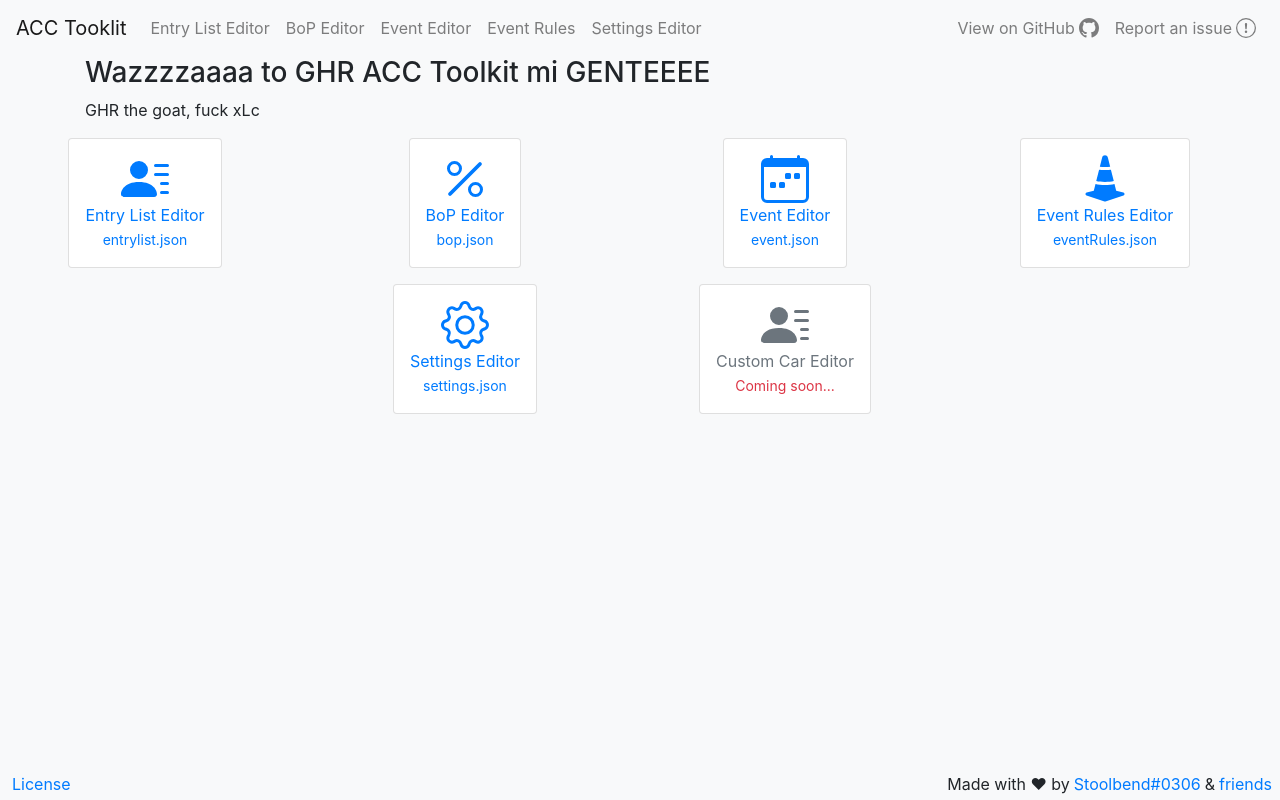
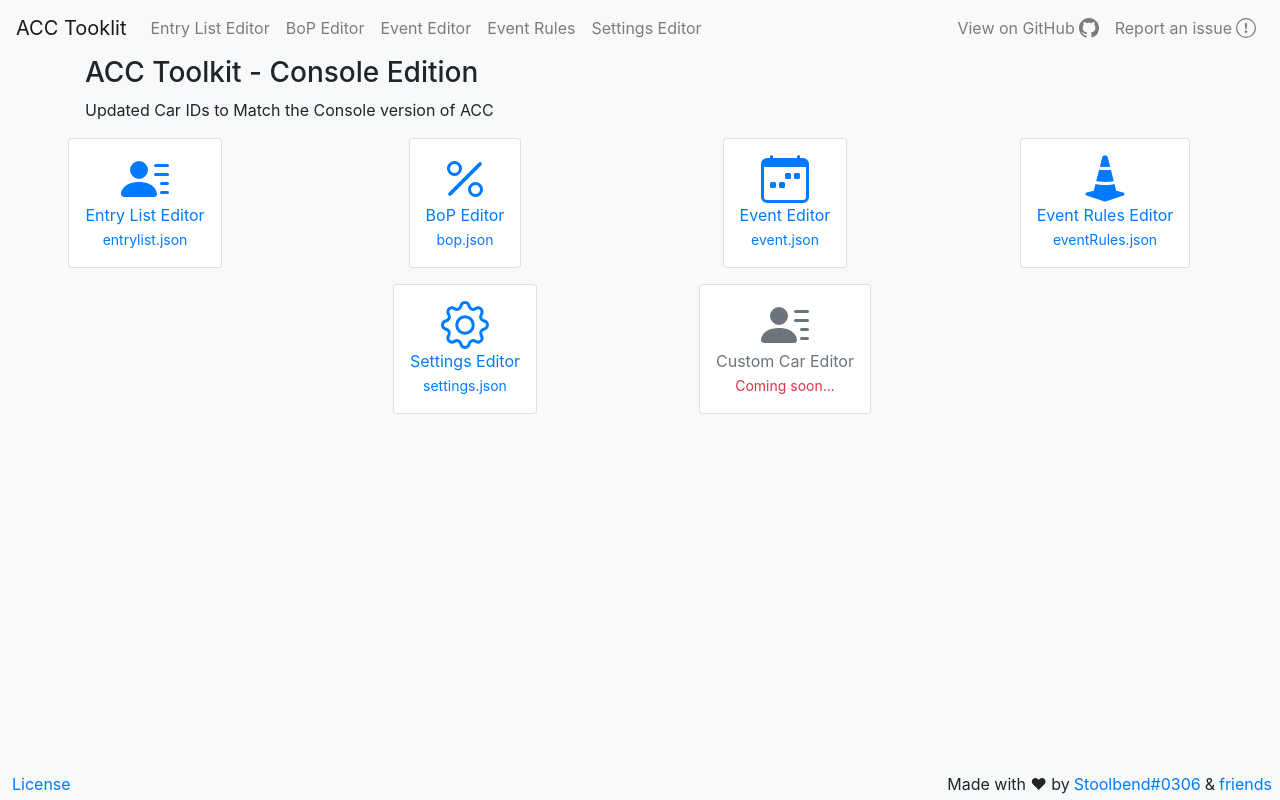
Before and after one commit to Stoolbend/acc-toolkit, a Vue app: page /#/ in a window 1280 px wide. Built offline with nearby package versions, Linux system fonts and the light colour scheme.

Commit message:
updated text

```diff
--- a/src/views/Home.vue
+++ b/src/views/Home.vue
@@ -2,10 +2,10 @@
   <div>
     <div class="container">
       <h3>
-        Wazzzzaaaa to GHR ACC Toolkit mi GENTEEEE
+        ACC Toolkit - Console Edition
       </h3>
       <p>
-        GHR the goat, fuck xLc
+        Updated Car IDs to Match the Console version of ACC
       </p>
     </div>
     <div class="row justify-content-center align-items-middle w-100">
```
